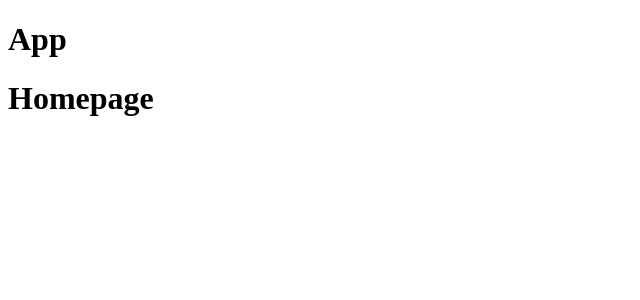
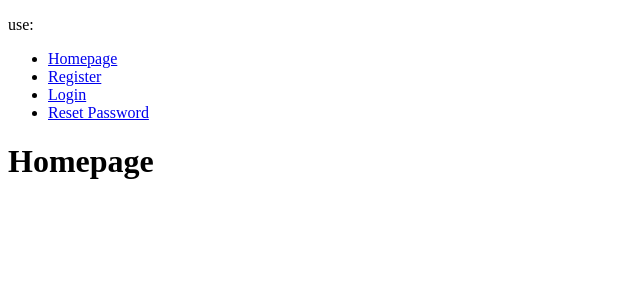
Before and after one commit to DariusPirvulescu/goco-test-client, a React (Create React App) app: page / in a window 1280 px wide. Shown: the top 300 px of the page, without its empty margins (0-640 px from the left). Built offline with nearby package versions, Linux system fonts and the light colour scheme.

Commit message:
Create basic Navbar

```diff
--- a/src/components/App.js
+++ b/src/components/App.js
@@ -1,20 +1,51 @@
-import React from "react";
+import React, { useState, useMemo, useEffect } from "react";
 
 import {BrowserRouter as Router, Switch, Route } from "react-router-dom";
 
-import Homepage from "./Homepage";
-import Login from "./Login";
-import Register from "./Register";
+// context
+import { UserContext } from "contexts/userContext";
+
+import Navbar from "components/Navbar";
+import Homepage from "components/Homepage";
+import Login from "components/Login";
+import Register from "components/Register";
+import ResetPass from "components/ResetPass";
 
 const App = () => {
+  const [user, setUser] = useState({});
+
+  const providedUser = useMemo(() => ({ user, setUser }), [user, setUser])
+
+
+
+  useEffect(() => {
+    const userLoggedIn = localStorage.getItem("user");
+
+    if (typeof userLoggedIn !== 'undefined') {
+      console.log("USRLG", userLoggedIn)
+      try {
+        const foundUser = JSON.parse(userLoggedIn);
+        setUser(foundUser);
+
+      } catch(err) {
+        console.log(err)
+        console.log("Not a JSON")
+      }
+    }
+  }, []);
+
   return (
     <Router>
-      <h1>App</h1>
-      <Switch>
-      <Route exact path='/' component={Homepage} />
-      <Route path='/login' component={Login} />
-      <Route path='/register' component={Register} />
-      </Switch>
+      <p>use: {user && user.email }</p>
+      <UserContext.Provider value={{providedUser}}>
+        <Navbar />
+        <Switch>
+          <Route exact path='/' component={Homepage} />
+          <Route path='/login' component={Login} />
+          <Route path='/register' component={Register} />
+          <Route path='/reset' component={ResetPass} />
+        </Switch>
+      </UserContext.Provider>
     </Router>
   )
 }
--- /dev/null
+++ b/src/components/Navbar.js
@@ -0,0 +1,34 @@
+import React from "react";
+
+import { Link }from "react-router-dom"
+
+const Navbar = () => {
+
+  return <div>
+    <ul>
+      <li>
+        <Link to="/">
+          Homepage
+        </Link>
+      </li>
+      <li>
+        <Link to="/register">
+          Register
+        </Link>
+      </li>
+      <li>
+        <Link to="/login">
+          Login
+        </Link>
+      </li>
+      <li>
+        <Link to="/reset">
+          Reset Password
+        </Link>
+      </li>
+    </ul>
+  </div>
+
+}
+
+export default Navbar;
```
